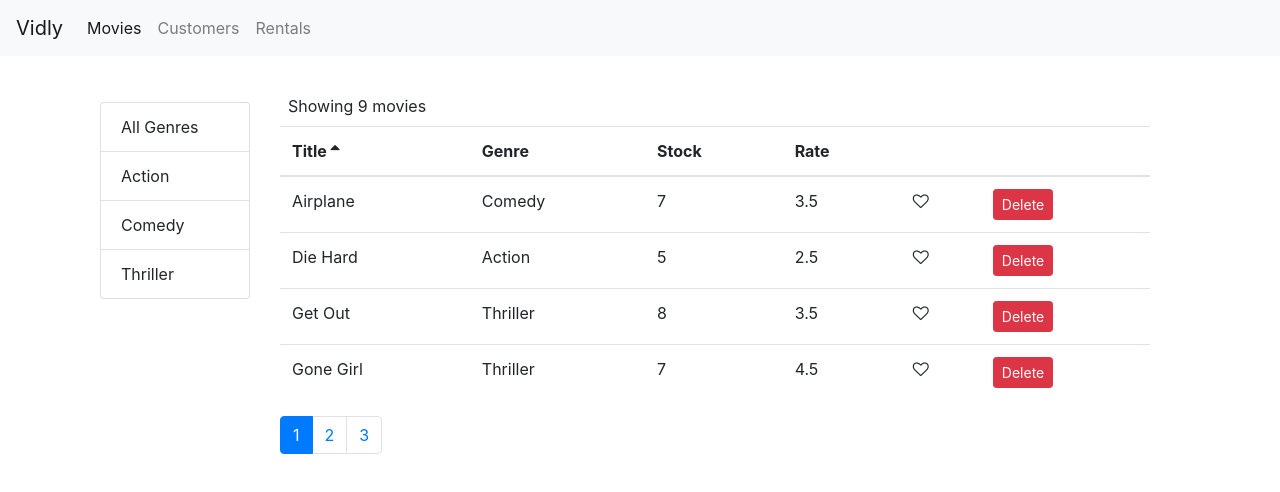
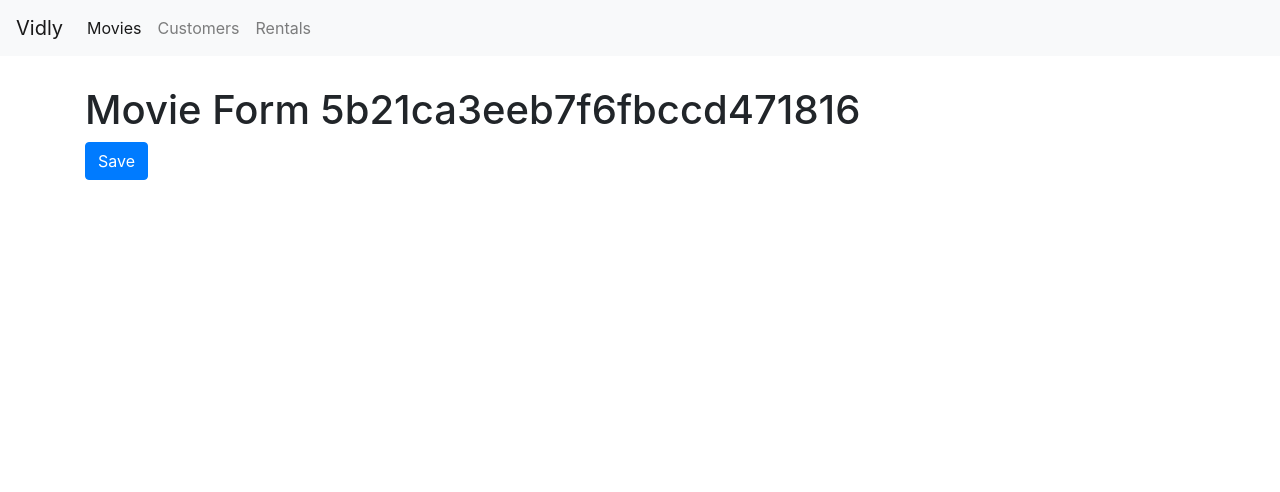
Before and after one commit to iFaiq19/Vidly-React-App, a React (Create React App) app: page /movies/5b21ca3eeb7f6fbccd471816 in a window 1280 px wide. Shown: the top 492 px of the page. Built offline with nearby package versions, Linux system fonts and the light colour scheme.

Commit message:
Adding Routing

```diff
--- a/src/App.js
+++ b/src/App.js
@@ -6,6 +6,7 @@ import Customers from "./components/customers";
 import Rentals from "./components/rentals";
 import notFound from "./components/notFound";
 import NavBar from "./components/common/navBar";
+import movieForm from './components/movieForm';
 
 function App() {
   return (
@@ -13,6 +14,7 @@ function App() {
     <NavBar/>
     <main className="container">
       <Switch>
+        <Route path='/movies/:id' component={movieForm}></Route>
         <Route path="/movies" component={Movies}></Route>
         <Route path="/customers" component={Customers}></Route>
         <Route path="/rentals" component={Rentals}></Route>
--- a/src/components/movieForm.jsx
+++ b/src/components/movieForm.jsx
@@ -1,7 +1,14 @@
 import React from "react";
-
-const movieForm = () => {
-  return <h1>Movie Form</h1>;
+const movieForm = ({ match, history }) => {
+  return (
+    <div>
+      <h1>Movie Form {match.params.id}</h1>
+      <button
+        className="btn btn-primary"
+        onClick={() => history.replace("/")}
+      >Save</button>
+    </div>
+  );
 };
 
 export default movieForm;
--- a/src/components/moviesTable.jsx
+++ b/src/components/moviesTable.jsx
@@ -1,10 +1,17 @@
 import React, { Component } from "react";
 import Like from "./common/like";
 import Table from "./common/table";
+import { Link } from "react-router-dom";
 
 class MoviesTable extends Component {
   columns = [
-    { path: "title", label: "Title" },
+    {
+      path: "title",
+      label: "Title",
+      content: (movie) => (
+        <Link to={`/movies/${movie._id}`}>{movie.title}</Link>
+      ),
+    },
     { path: "genre.name", label: "Genre" },
     { path: "numberInStock", label: "Stock" },
     { path: "dailyRentalRate", label: "Rate" },
```
